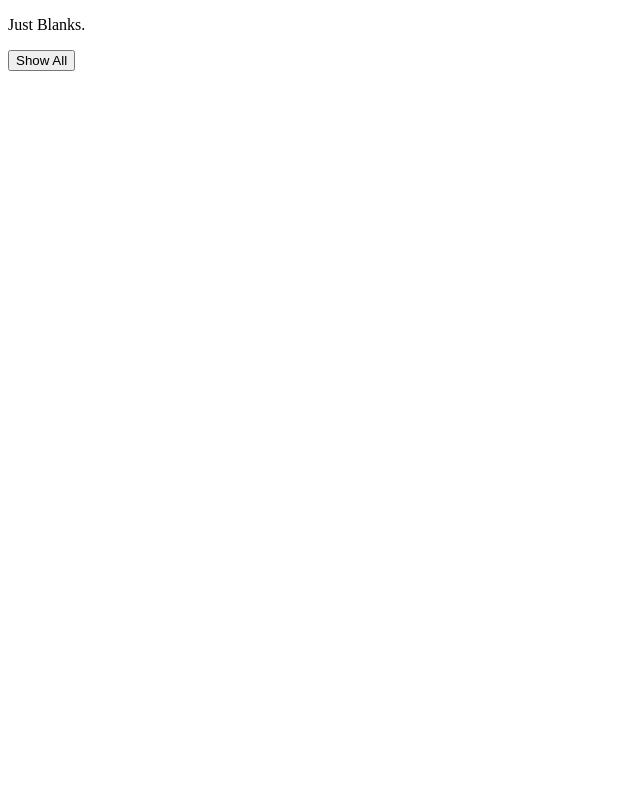
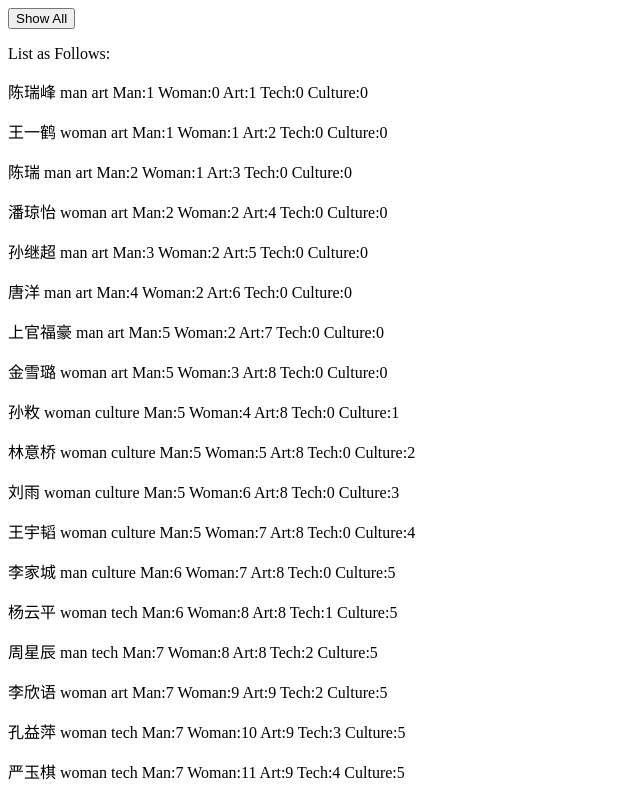
Before and after one commit to Preffer/LuckyGroup, a plain HTML site: page index.html in a window 1280 px wide. Both pictures are taken after a click on the button "Show All". Shown: the top 796 px of the page, without its empty margins (0-640 px from the left). Drawn offline with Linux system fonts and the light colour scheme.

Commit message:
show and count in html

```diff
--- a/index.html
+++ b/index.html
@@ -8,7 +8,7 @@
 	<script src="./js/script.js"></script>
 </head>
 <body>
-	<p id="blank">Just Blanks.</p>
 	<button type="button" onclick="showAll()">Show All</button>
+	<p id="head">List as Follows:</p>
 </body>
 </html>
--- a/js/script.js
+++ b/js/script.js
@@ -41,8 +41,29 @@ var strJson = [
 	{"name":"朱旺达","gender":"man","major":"art"}
 ];
 var list=eval("strJson");
-var countNum=countGender=countMajor=0;
+var countMan=countWoman=countArt=countTech=countCulture=0;
 
 function showAll(){
-	alert(list[39].name + list[39].gender + list[39].major);
+
+	var i,para,node,prev;
+
+	for(i=0; i<=list.length; i++){
+		list[i].gender == "man" ? countMan++ : countWoman++;
+		if(list[i].major == "art"){
+			countArt++;
+		} else{
+			if(list[i].major == "tech"){
+				countTech++;
+			}
+			else {
+				countCulture++;
+			}
+		}
+		prev = document.getElementById("head");
+		para = document.createElement("p");
+		node = document.createTextNode(list[i].name + " " + list[i].gender + " " + list[i].major + " " + "Man:" + countMan + " " + "Woman:" + countWoman + " " + "Art:" + countArt + " " + "Tech:" + countTech + " " + "Culture:" + countCulture);
+		para.appendChild(node);
+		prev.appendChild(para);
+		prev=para;
+	};
 };
```
